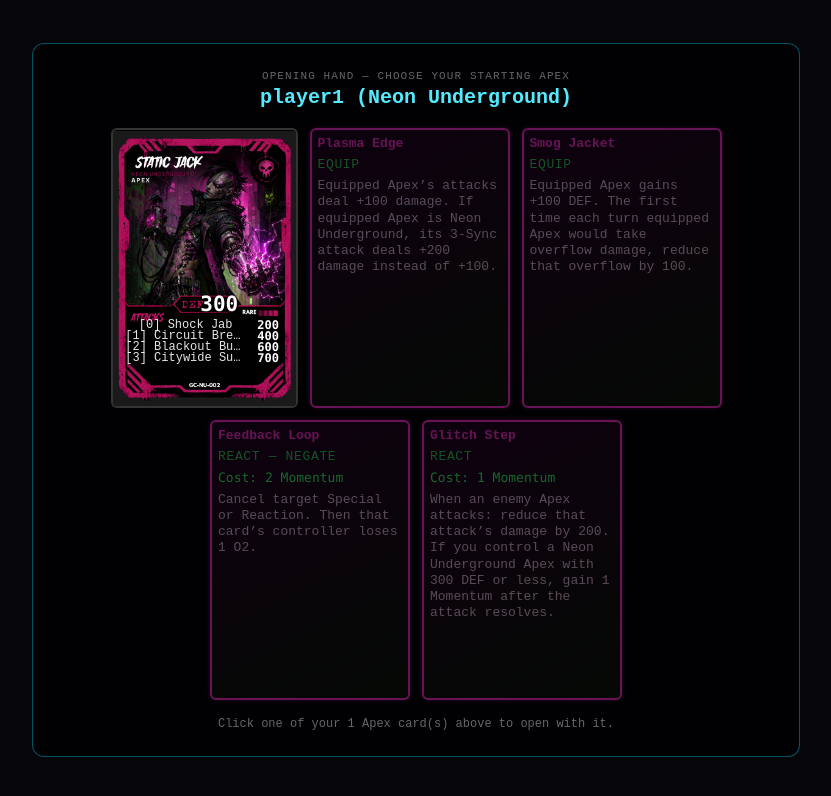
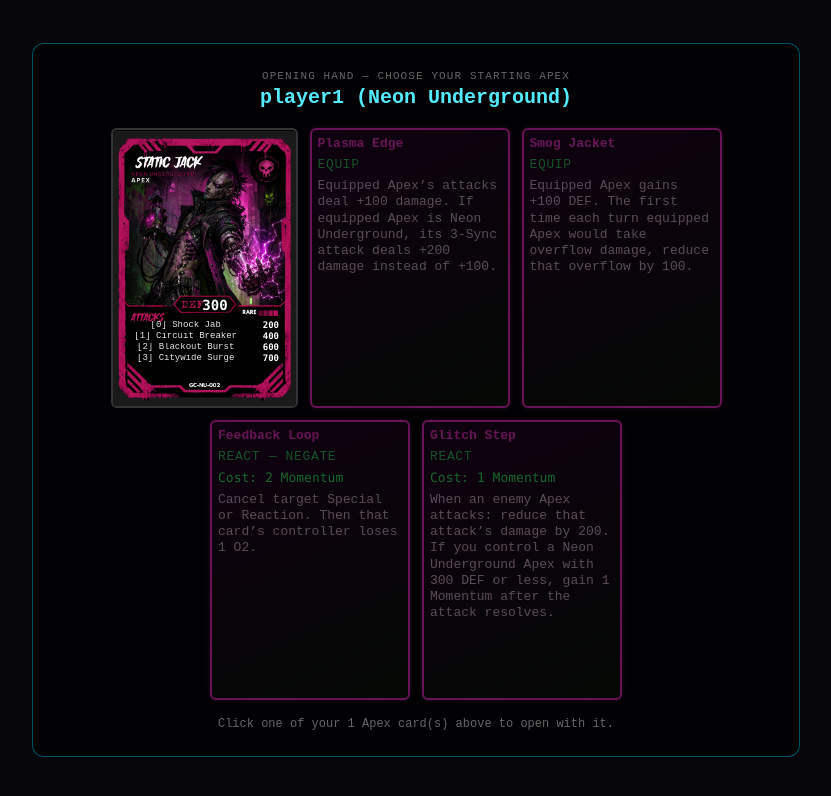
Before and after one commit to dailysoracomedy-ux/asphyxia-tcg, a Next.js app: page / in a window 1280 px wide. Both pictures are taken after a click on the button "START NEW GAME". Shown: the top 796 px of the page, without its empty margins (224-1055 px from the left). Built offline with nearby package versions, Linux system fonts and the light colour scheme.

Commit message:
Add files via upload

```diff
--- a/src/components/apex-overlay/ApexOverlaySystem.tsx
+++ b/src/components/apex-overlay/ApexOverlaySystem.tsx
@@ -51,7 +51,7 @@ function Zone({
           )}
         </div>
       )}
-      {children}
+      {children && <div className="w-full h-full overflow-hidden flex items-center">{children}</div>}
     </div>
   );
 }
@@ -172,8 +172,13 @@ export function ApexOverlayLayer({
 }) {
   const z = APEX_TEMPLATE_ZONES;
   const defDelta = getValueDeltaState(apexDef.baseDef, effectiveDef);
-  const statFontSize = scaledPx(cardWidth, 0.11, 9, 22);
-  const attackNameFontSize = scaledPx(cardWidth, 0.062, 6.5, 13);
+  // Ratios/clamps are sized so a 3-digit value actually fits inside its zone width
+  // (DEF zone = 16% of card, attack-value zone = 13.5%), not just a value that
+  // looked plausible - the previous ratio (0.11, max 22) overflowed the DEF badge
+  // by a wide margin on 3-digit values at the large/inspect size. Smaller text here
+  // is an accepted tradeoff (per direct feedback) - people can hover to see it big.
+  const statFontSize = scaledPx(cardWidth, 0.075, 7, 15);
+  const attackNameFontSize = scaledPx(cardWidth, 0.05, 6, 10);
 
   return (
     <div className="absolute inset-0">
--- a/src/lib/version.ts
+++ b/src/lib/version.ts
@@ -1,4 +1,4 @@
 // Bump this string with every commit you push so the deployed game visibly confirms
 // which version is actually live. Shown on the deck-select menu (NewGameMenu.tsx).
 // Update this one line, then use the matching "Commit N" message on GitHub.
-export const BUILD_VERSION = 'Commit 19.3';
+export const BUILD_VERSION = 'Commit 19.4';
```
Also changed, not shown: 1 other file (tests, documents, lock files or other folders).
